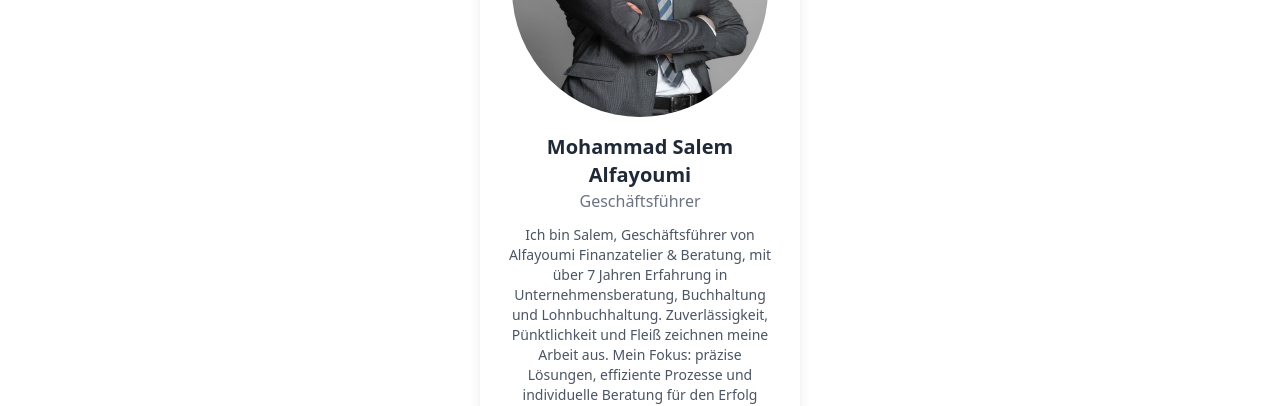
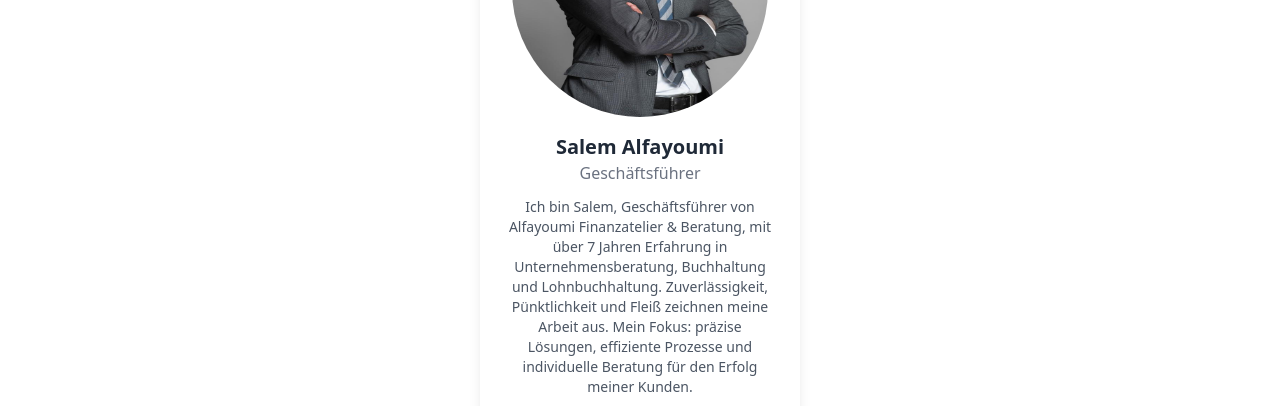
Before and after one commit to asmaakarkar/Alfayoumi_Finanzatelier_Beratung, a plain HTML site: page index.html in a window 1280 px wide. Shown: the part 5520-5926 px from the top of the page. Drawn offline with nearby package versions, Linux system fonts and the light colour scheme.

Commit message:
change name

```diff
--- a/index.html
+++ b/index.html
@@ -575,7 +575,7 @@
     <div class="mt-10 flex justify-center mb-8">
         <div class="bg-white shadow-lg rounded-xl p-6 text-center w-80">
             <img src="./assets/img/team/salem.jpg" alt="Profilbild" class="w-64 h-64 mx-auto rounded-full">
-            <h3 class="mt-4 text-xl font-semibold text-gray-800">Mohammad Salem Alfayoumi</h3>
+            <h3 class="mt-4 text-xl font-semibold text-gray-800">Salem Alfayoumi</h3>
             <p class="text-gray-500">Geschäftsführer</p>
             <p class="mt-3 text-gray-600 text-sm">
                 Ich bin Salem, Geschäftsführer von Alfayoumi Finanzatelier & Beratung, mit über 7 Jahren Erfahrung in
```
